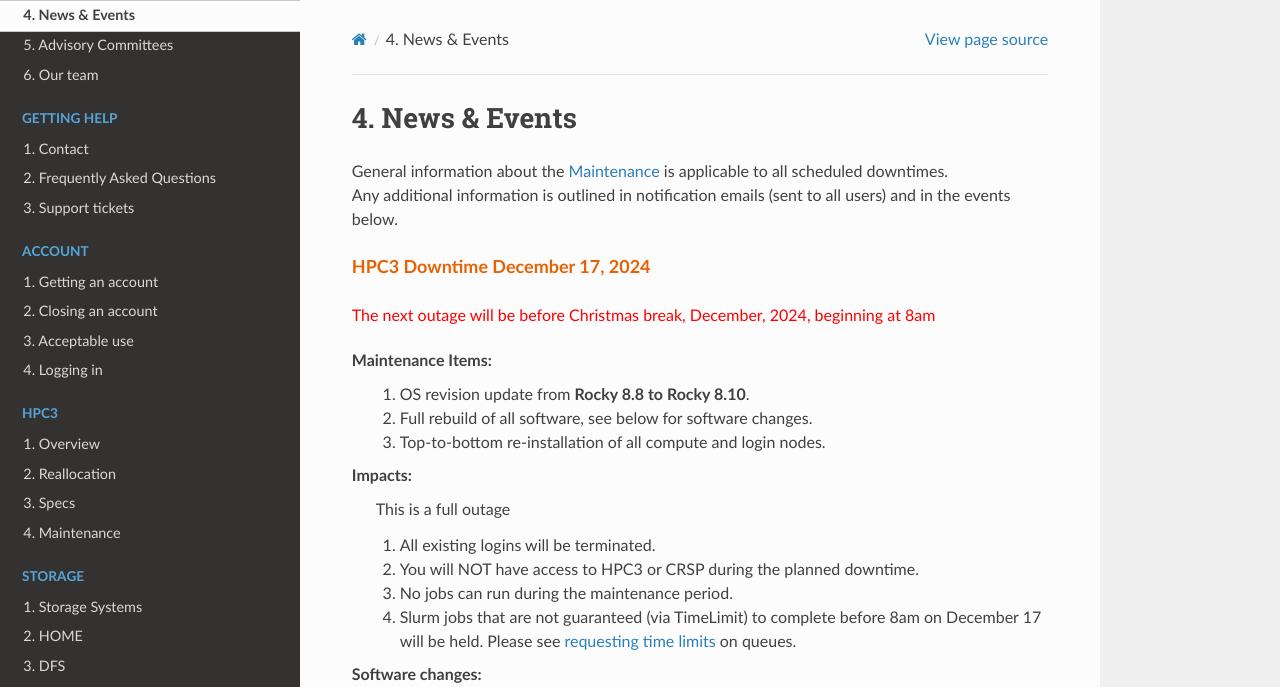
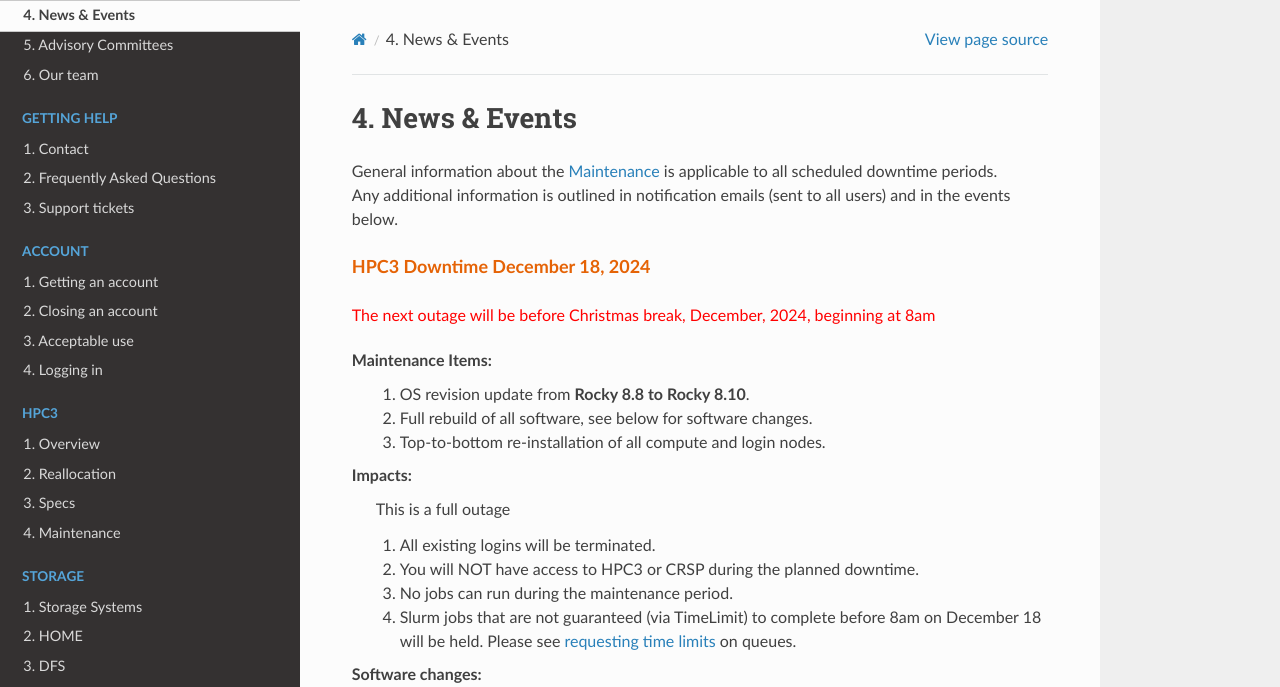
Before and after one commit to RCIC-UCI-Public/website-rcic, a Sphinx documentation site: the page built from docs/source/about/news.rst, in a window 1280 px wide and 1133 px high. Shown: the top 687 px of the window. Built offline with Sphinx 7.4.7 and the Read the Docs theme 3.1.0, drawn with Linux system fonts in a browser that asks for light colours.

Commit message:
update maintenance date

```diff
--- a/docs/source/about/news.rst
+++ b/docs/source/about/news.rst
@@ -4,10 +4,10 @@
 News & Events
 =============
 
-| General information about the :ref:`maintenance`  is applicable to all scheduled downtimes.
+| General information about the :ref:`maintenance` is applicable to all scheduled downtime periods.
 | Any additional information is outlined in notification emails (sent to all users) and in the events below.
 
-| :blogtitle:`HPC3 Downtime December 17, 2024`
+| :blogtitle:`HPC3 Downtime December 18, 2024`
 
 | :red:`The next outage will be before Christmas break, December, 2024, beginning at 8am`
 
@@ -22,7 +22,7 @@
   1. All existing logins will be terminated.
   #. You will NOT have access to HPC3 or CRSP during the planned downtime.
   #. No jobs can run during the maintenance period.
-  #. Slurm jobs that are not guaranteed (via TimeLimit) to complete before 8am on December 17 will be held.
+  #. Slurm jobs that are not guaranteed (via TimeLimit) to complete before 8am on December 18 will be held.
      Please see :ref:`requesting time limits <request time>` on queues.
 
 Software changes:
```
